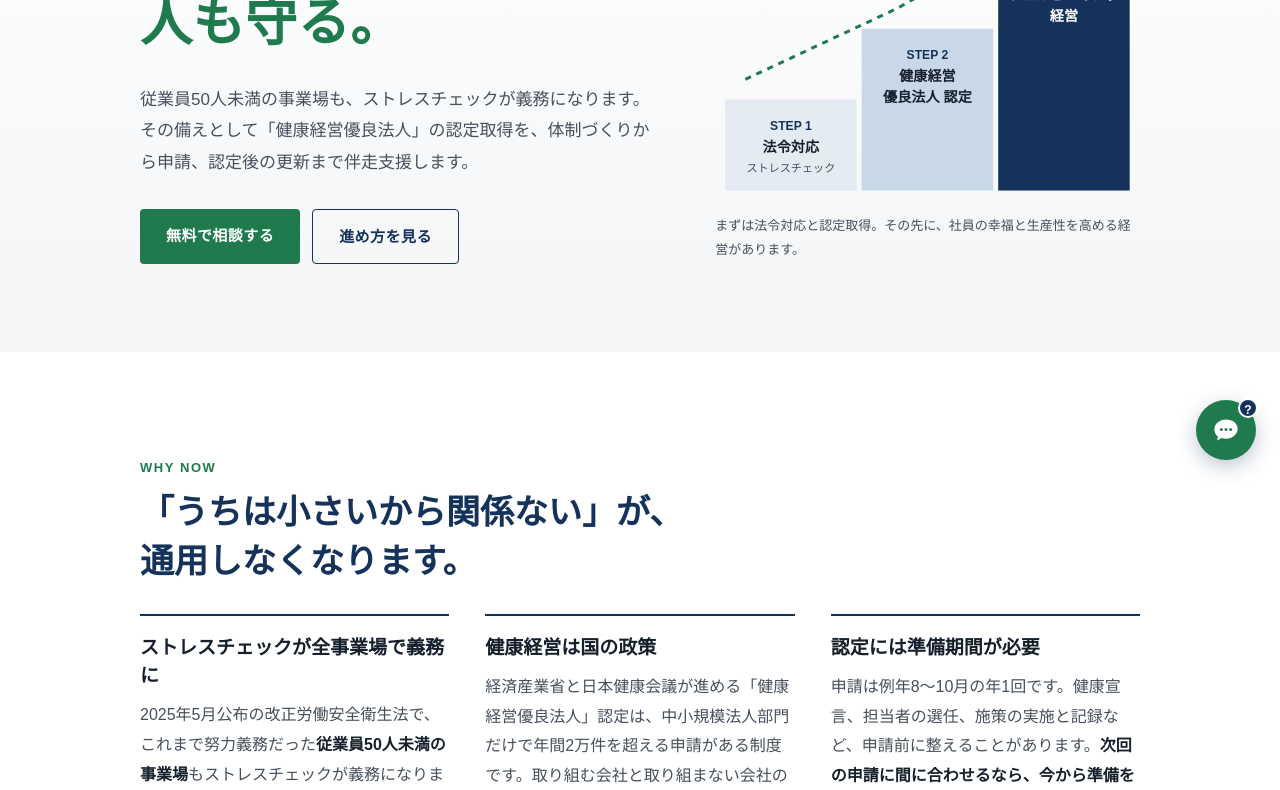
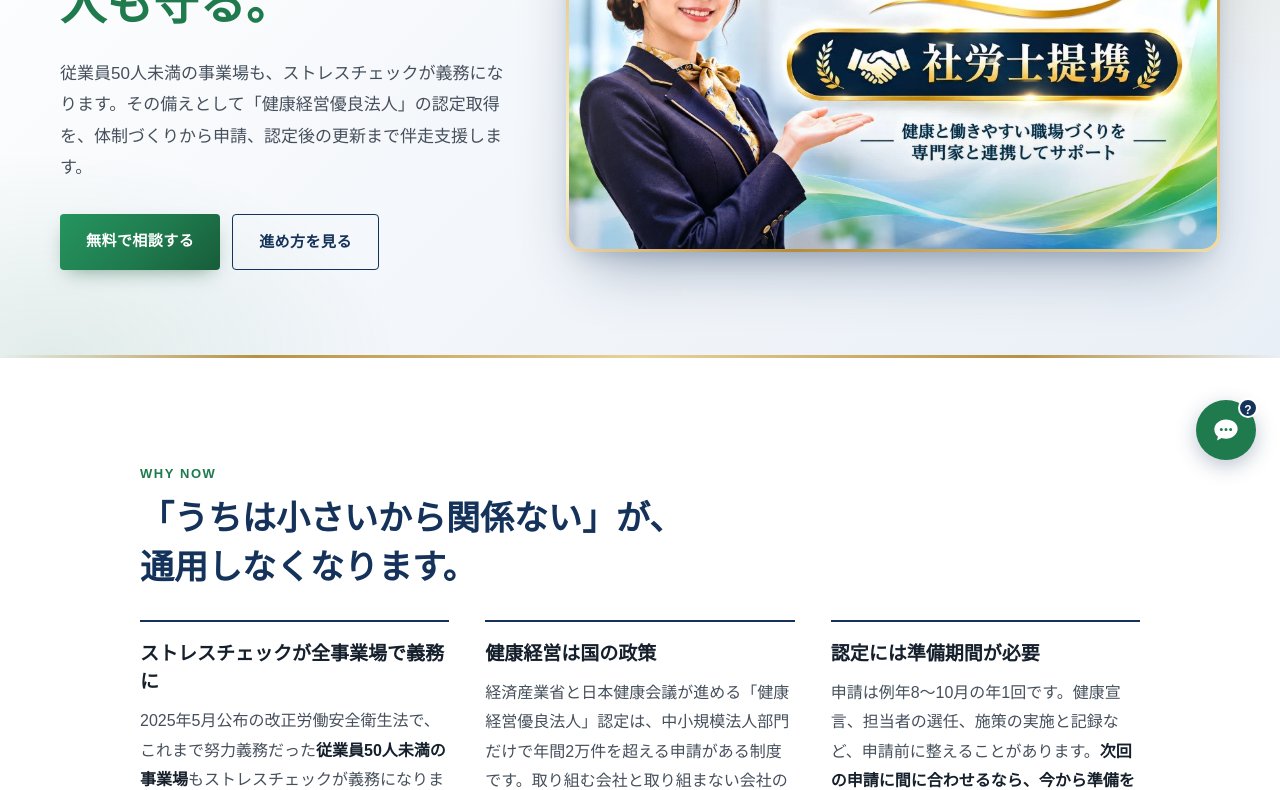
Before and after one commit to fujikurakenjiwork-beep/kenko-keiei-project-pages, a plain HTML site: page index.html in a window 1280 px wide. Shown: the part 316-1106 px from the top of the page. Drawn offline with Linux system fonts and the light colour scheme.

Commit message:
ファーストビューに画像を配置

```diff
--- a/index.html
+++ b/index.html
@@ -59,11 +59,52 @@ nav a:hover{color:var(--accent)}
 @media(max-width:860px){nav{display:none}.bar .btn{padding:9px 16px;font-size:14px}}
 
 /* hero */
-.hero{padding:clamp(48px,8vw,88px) 0;background:linear-gradient(180deg,#fff 0%,var(--bg-alt) 100%)}
-.hero-grid{display:grid;gap:clamp(32px,5vw,56px);grid-template-columns:1.1fr .9fr;align-items:center}
-@media(max-width:860px){.hero-grid{grid-template-columns:1fr}}
-.tag{display:inline-block;font-size:13px;font-weight:700;color:var(--navy);background:#e4ebf3;padding:4px 12px;border-radius:999px;margin-bottom:1.2em}
-.hero h1{font-size:clamp(30px,6vw,52px);line-height:1.3;font-weight:800;color:var(--navy);margin-bottom:.5em;letter-spacing:.01em}
+/* 背景：淡いブルーグレーのグラデーション＋右上に金、左下に緑のほのかな光 */
+.hero{
+  --gold:#b8913f;--gold-l:#e9d29a;
+  position:relative;overflow:hidden;
+  padding:clamp(40px,6vw,80px) 0 clamp(48px,7vw,88px);
+  background:
+    radial-gradient(55% 70% at 88% 12%,rgba(212,175,95,.20),transparent 62%),
+    radial-gradient(45% 60% at 4% 100%,rgba(31,122,77,.10),transparent 60%),
+    linear-gradient(135deg,#ffffff 0%,#f4f7fb 45%,#e9eff6 100%);
+}
+/* 下端の金のライン */
+.hero::after{content:"";position:absolute;left:0;right:0;bottom:0;height:3px;
+  background:linear-gradient(90deg,transparent,var(--gold) 20%,var(--gold-l) 50%,var(--gold) 80%,transparent)}
+.hero .wrap{max-width:1240px}
+.hero-grid{display:grid;gap:clamp(28px,4vw,56px);grid-template-columns:.82fr 1.18fr;align-items:center}
+.tag{display:inline-block;font-size:13px;font-weight:700;color:var(--navy);padding:5px 14px;border-radius:999px;margin-bottom:1.2em;
+  background:linear-gradient(#fff,#fff) padding-box,linear-gradient(90deg,var(--gold),var(--gold-l),var(--gold)) border-box;border:1.5px solid transparent}
+.hero .btn:not(.ghost){background:linear-gradient(135deg,#25955f 0%,#1f7a4d 55%,#175c3a 100%);box-shadow:0 8px 20px -8px rgba(23,92,58,.55)}
+
+/* 画像：金のグラデーション枠＋影。上に淡い光沢、下に紺の陰影を重ねる */
+.hero-visual{margin:0}
+.hero-frame{
+  position:relative;border-radius:18px;padding:3px;
+  background:linear-gradient(135deg,#d9b46a 0%,#fff3d0 28%,#b88a3a 58%,#f2dca0 100%);
+  box-shadow:0 30px 60px -24px rgba(20,50,90,.45),0 10px 24px -12px rgba(20,50,90,.25);
+}
+.hero-frame img{display:block;width:100%;height:auto;border-radius:15px}
+.hero-frame::after{content:"";position:absolute;inset:3px;border-radius:15px;pointer-events:none;
+  background:
+    linear-gradient(120deg,rgba(255,255,255,.22) 0%,rgba(255,255,255,0) 32%),
+    linear-gradient(180deg,rgba(20,50,90,0) 62%,rgba(20,50,90,.16) 100%)}
+
+/* スマホ・タブレット：画像を先に、画面幅いっぱいで表示 */
+@media(max-width:860px){
+  .hero{padding-top:0}
+  .hero-grid{grid-template-columns:1fr;gap:28px}
+  .hero-visual{order:-1;margin:0 calc(var(--pad) * -1)}
+  .hero-frame{border-radius:0;padding:0 0 3px;box-shadow:0 18px 30px -22px rgba(20,50,90,.5);
+    background:linear-gradient(90deg,var(--gold),var(--gold-l) 50%,var(--gold))}
+  .hero-frame img{border-radius:0}
+  .hero-frame::after{inset:0 0 3px;border-radius:0}
+}
+
+/* 3段階の図（「なぜ今か」セクション内） */
+.stage{max-width:520px;margin:clamp(32px,5vw,48px) auto 0}
+.hero h1{font-size:clamp(30px,6vw,52px);font-size:clamp(28px,4.4vw,46px);line-height:1.3;font-weight:800;color:var(--navy);margin-bottom:.5em;letter-spacing:.01em}
 .hero h1 em{font-style:normal;color:var(--accent)}
 .nw{display:inline-block}
 .logo{white-space:nowrap}
@@ -71,7 +112,6 @@ nav a:hover{color:var(--accent)}
 .hero .lead{font-size:clamp(15px,2.2vw,17px);max-width:32em;margin-bottom:1.8em}
 .actions{display:flex;flex-wrap:wrap;gap:12px}
 
-/* stage diagram (このサイトの唯一の強い要素) */
 .stage text{font-family:var(--font)}
 
 /* alert band */
@@ -159,25 +199,14 @@ footer a{color:var(--navy)}
         </div>
       </div>
 
-      <figure class="stage" aria-labelledby="stage-cap">
-        <svg viewBox="0 0 420 320" role="img" aria-labelledby="stage-title">
-          <title id="stage-title">法令対応から健康経営優良法人、ウェルビーイング経営へ進む3段階の図</title>
-          <rect x="10"  y="220" width="130" height="90"  fill="#e4ebf3"/>
-          <rect x="145" y="150" width="130" height="160" fill="#c9d8e8"/>
-          <rect x="280" y="70"  width="130" height="240" fill="#14325a"/>
-          <text x="75"  y="250" text-anchor="middle" font-size="12" fill="#14325a" font-weight="700">STEP 1</text>
-          <text x="75"  y="272" text-anchor="middle" font-size="14" fill="#16202c" font-weight="700">法令対応</text>
-          <text x="75"  y="292" text-anchor="middle" font-size="11" fill="#46505c">ストレスチェック</text>
-          <text x="210" y="180" text-anchor="middle" font-size="12" fill="#14325a" font-weight="700">STEP 2</text>
-          <text x="210" y="202" text-anchor="middle" font-size="14" fill="#16202c" font-weight="700">健康経営</text>
-          <text x="210" y="222" text-anchor="middle" font-size="14" fill="#16202c" font-weight="700">優良法人 認定</text>
-          <text x="345" y="100" text-anchor="middle" font-size="12" fill="#9fd3b6" font-weight="700">STEP 3</text>
-          <text x="345" y="122" text-anchor="middle" font-size="14" fill="#fff" font-weight="700">ウェルビーイング</text>
-          <text x="345" y="142" text-anchor="middle" font-size="14" fill="#fff" font-weight="700">経営</text>
-          <path d="M30 200 L180 130 L320 50" fill="none" stroke="#1f7a4d" stroke-width="3" stroke-dasharray="6 6"/>
-          <polygon points="320,42 334,46 324,58" fill="#1f7a4d"/>
-        </svg>
-        <figcaption id="stage-cap" class="note">まずは法令対応と認定取得。その先に、社員の幸福と生産性を高める経営があります。</figcaption>
+      <figure class="hero-visual">
+        <div class="hero-frame">
+          <img src="./assets/hero-1280.jpg"
+               srcset="./assets/hero-640.jpg 640w, ./assets/hero-960.jpg 960w, ./assets/hero-1280.jpg 1280w, ./assets/hero-1672.jpg 1672w"
+               sizes="(max-width: 860px) 100vw, (max-width: 1240px) 56vw, 690px"
+               width="1672" height="941" fetchpriority="high" decoding="async"
+               alt="健康経営 社労士提携。健康と働きやすい職場づくりを、専門家と連携してサポートします。">
+        </div>
       </figure>
     </div>
   </section>
@@ -200,6 +229,27 @@ footer a{color:var(--navy)}
           <p>申請は例年8〜10月の年1回です。健康宣言、担当者の選任、施策の実施と記録など、申請前に整えることがあります。<strong>次回の申請に間に合わせるなら、今から準備を始める</strong>のが現実的です。</p>
         </div>
       </div>
+      <!-- 3段階の図（以前はファーストビューにあったもの） -->
+      <figure class="stage fade" aria-labelledby="stage-cap">
+        <svg viewBox="0 0 420 320" role="img" aria-labelledby="stage-title">
+          <title id="stage-title">法令対応から健康経営優良法人、ウェルビーイング経営へ進む3段階の図</title>
+          <rect x="10"  y="220" width="130" height="90"  fill="#e4ebf3"/>
+          <rect x="145" y="150" width="130" height="160" fill="#c9d8e8"/>
+          <rect x="280" y="70"  width="130" height="240" fill="#14325a"/>
+          <text x="75"  y="250" text-anchor="middle" font-size="12" fill="#14325a" font-weight="700">STEP 1</text>
+          <text x="75"  y="272" text-anchor="middle" font-size="14" fill="#16202c" font-weight="700">法令対応</text>
+          <text x="75"  y="292" text-anchor="middle" font-size="11" fill="#46505c">ストレスチェック</text>
+          <text x="210" y="180" text-anchor="middle" font-size="12" fill="#14325a" font-weight="700">STEP 2</text>
+          <text x="210" y="202" text-anchor="middle" font-size="14" fill="#16202c" font-weight="700">健康経営</text>
+          <text x="210" y="222" text-anchor="middle" font-size="14" fill="#16202c" font-weight="700">優良法人 認定</text>
+          <text x="345" y="100" text-anchor="middle" font-size="12" fill="#9fd3b6" font-weight="700">STEP 3</text>
+          <text x="345" y="122" text-anchor="middle" font-size="14" fill="#fff" font-weight="700">ウェルビーイング</text>
+          <text x="345" y="142" text-anchor="middle" font-size="14" fill="#fff" font-weight="700">経営</text>
+          <path d="M30 200 L180 130 L320 50" fill="none" stroke="#1f7a4d" stroke-width="3" stroke-dasharray="6 6"/>
+          <polygon points="320,42 334,46 324,58" fill="#1f7a4d"/>
+        </svg>
+        <figcaption id="stage-cap" class="note">まずは法令対応と認定取得。その先に、社員の幸福と生産性を高める経営があります。</figcaption>
+      </figure>
       <div class="law fade">
         <p>出典：厚生労働省「労働安全衛生法の改正（令和7年法律第33号）」、ACTION！健康経営（経済産業省）。施行日や申請期間は最新の公式発表をご確認ください。</p>
       </div>
```
Also changed, not shown: assets/hero-1280.jpg (added), assets/hero-1672.jpg (added), assets/hero-640.jpg (added), assets/hero-960.jpg (added).
